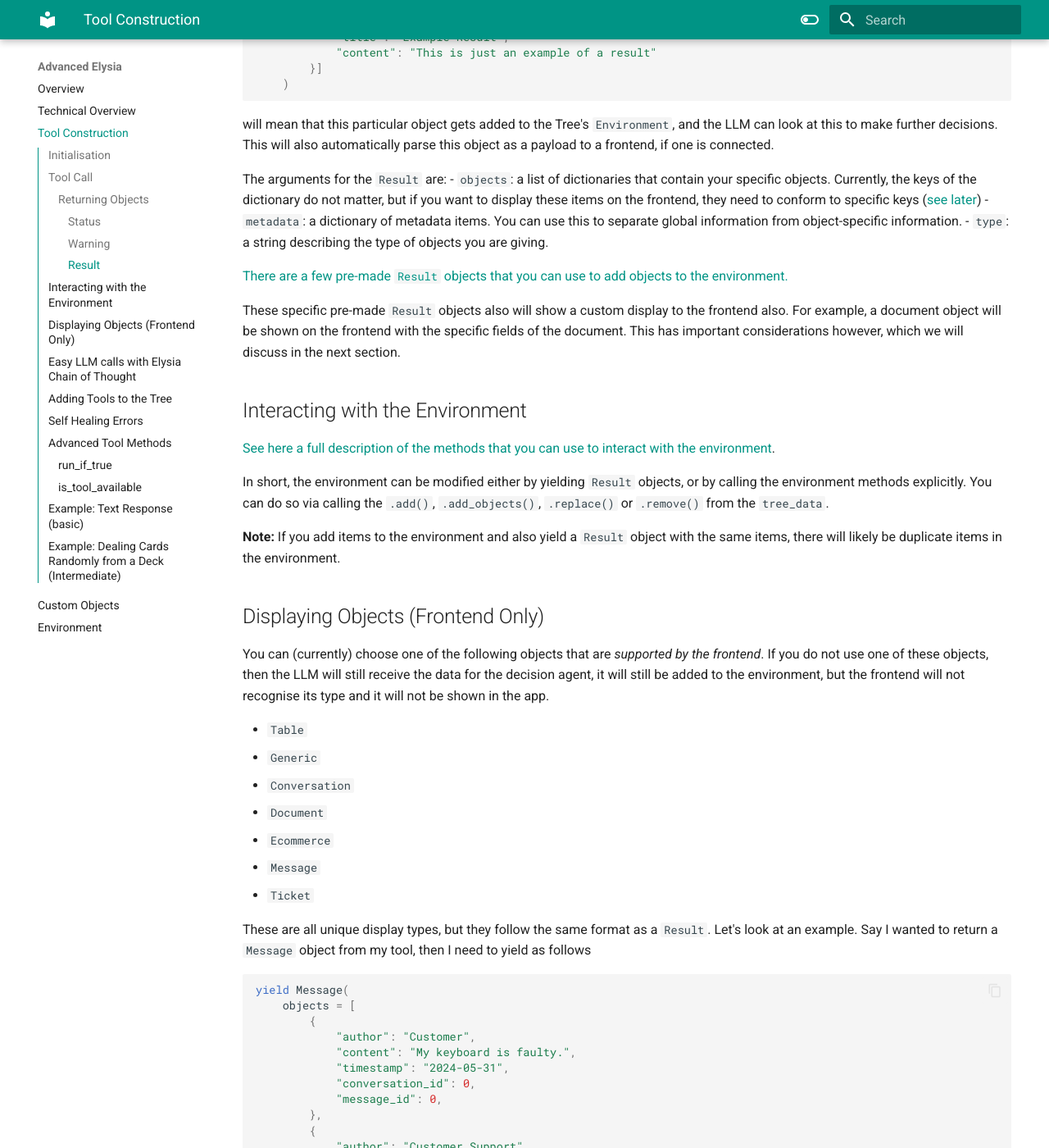
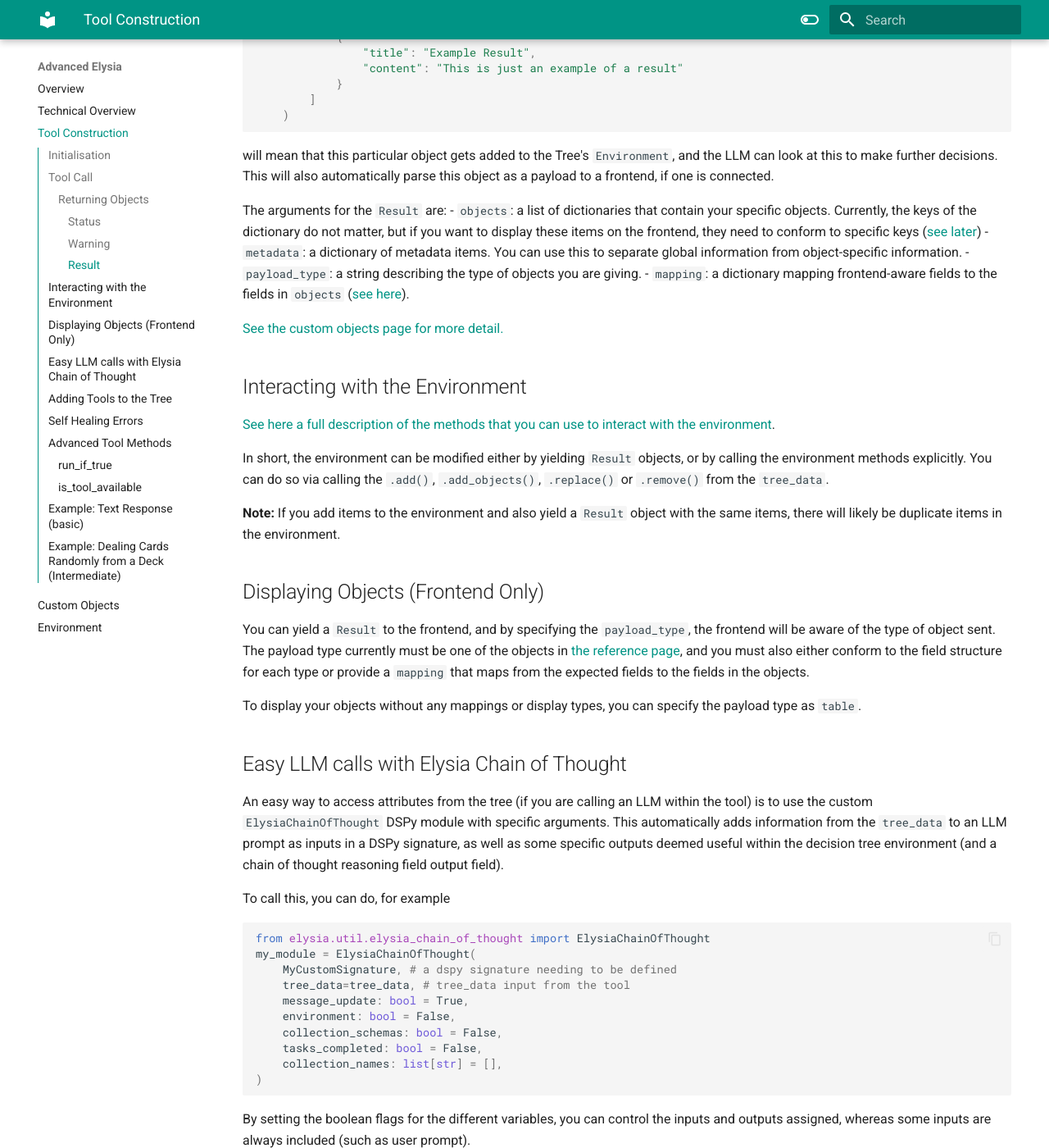
Before and after one commit to zhetai/elysia, an MkDocs documentation site: the page built from docs/Advanced/advanced_tool_construction.md, in a window 1280 px wide and 1400 px high, scrolled down 3044 px. Shown: the whole window at 82% size. Built offline with MkDocs 1.6.1 and Material for MkDocs 9.7.7, drawn with Linux system fonts in a browser that asks for light colours; plug-ins that fetch from the network failed and are left out; some of the changed text lies outside the part shown.

Commit message:
updated docs for new payload type structure

````diff
--- a/docs/Advanced/advanced_tool_construction.md
+++ b/docs/Advanced/advanced_tool_construction.md
@@ -107,10 +107,12 @@
 Running inside of the call something like:
 ```python
     yield Result(
-        objects = [{
-            "title": "Example Result",
-            "content": "This is just an example of a result"
-        }]
+        objects = [
+            {
+                "title": "Example Result",
+                "content": "This is just an example of a result"
+            }
+        ]
     )
 ```
 will mean that this particular object gets added to the Tree's `Environment`, and the LLM can look at this to make further decisions. This will also automatically parse this object as a payload to a frontend, if one is connected.
@@ -118,12 +120,10 @@
 The arguments for the `Result` are:
  - `objects`: a list of dictionaries that contain your specific objects. Currently, the keys of the dictionary do not matter, but if you want to display these items on the frontend, they need to conform to specific keys ([see later](#displaying-objects-frontend-only))
  - `metadata`: a dictionary of metadata items. You can use this to separate global information from object-specific information.
- - `type`: a string describing the type of objects you are giving.
+ - `payload_type`: a string describing the type of objects you are giving.
+ - `mapping`: a dictionary mapping frontend-aware fields to the fields in `objects` ([see here](../Reference/PayloadTypes.md)).
 
-[There are a few pre-made `Result` objects that you can use to add objects to the environment.](../Reference/Result.md)
-
-These specific pre-made `Result` objects also will show a custom display to the frontend also. For example, a document object will be shown on the frontend with the specific fields of the document. This has important considerations however, which we will discuss in the next section.
-
+[See the custom objects page for more detail.](custom_objects.md)
 
 ## Interacting with the Environment
 
@@ -136,44 +136,9 @@
 
 ## Displaying Objects (Frontend Only)
 
-You can (currently) choose one of the following objects that are *supported by the frontend*. If you do not use one of these objects, then the LLM will still receive the data for the decision agent, it will still be added to the environment, but the frontend will not recognise its type and it will not be shown in the app.
+You can yield a `Result` to the frontend, and by specifying the `payload_type`, the frontend will be aware of the type of object sent. The payload type currently must be one of the objects in [the reference page](../Reference/PayloadTypes.md), and you must also either conform to the field structure for each type or provide a `mapping` that maps from the expected fields to the fields in the objects.
 
-- `Table`
-- `Generic`
-- `Conversation`
-- `Document`
-- `Ecommerce`
-- `Message`
-- `Ticket`
-
-These are all unique display types, but they follow the same format as a `Result`. Let's look at an example. Say I wanted to return a `Message` object from my tool, then I need to yield as follows
-```python
-yield Message(
-    objects = [
-        {
-            "author": "Customer",
-            "content": "My keyboard is faulty.",
-            "timestamp": "2024-05-31",
-            "conversation_id": 0,
-            "message_id": 0,
-        },
-        {
-            "author": "Customer Support",
-            "content": "We are refunding you $24.99 for the faulty keyboard.",
-            "timestamp": "2024-05-31",
-            "conversation_id": 0,
-            "message_id": 1,
-        }
-    ],
-    metadata = {
-        "collection_name": "customer_support_messages"
-    }
-)
-```
-
-And this will both add the `objects` to the tree's environment, as well as displaying these messages specifically on the frontend.
-
-Note that the fields inside of `objects` need to conform to the correct properties as described in the reference, [see here for a full description of the fields in the reference.](../Reference/Result.md)
+To display your objects without any mappings or display types, you can specify the payload type as `table`.
 
 ## Easy LLM calls with Elysia Chain of Thought
 
````
Also changed, not shown: docs/Advanced/custom_objects.md (+23 -8 lines), docs/Reference/Objects.md (+0 -1 lines), docs/Reference/PayloadTypes.md (added, +7 -0 lines), docs/Reference/Result.md (deleted, +0 -1 lines), docs/basic.md (+9 -2 lines), docs/setting_up.md (+8 -1 lines), 4 other files.
